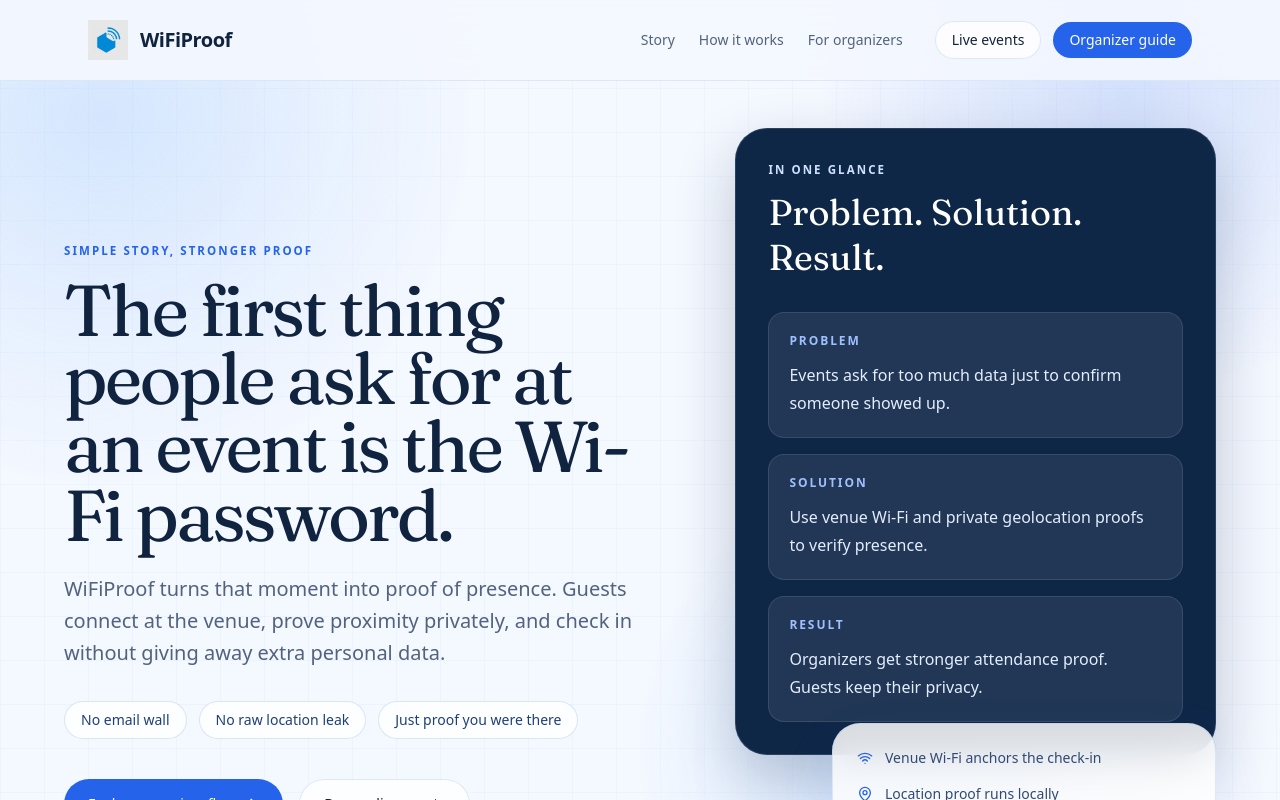
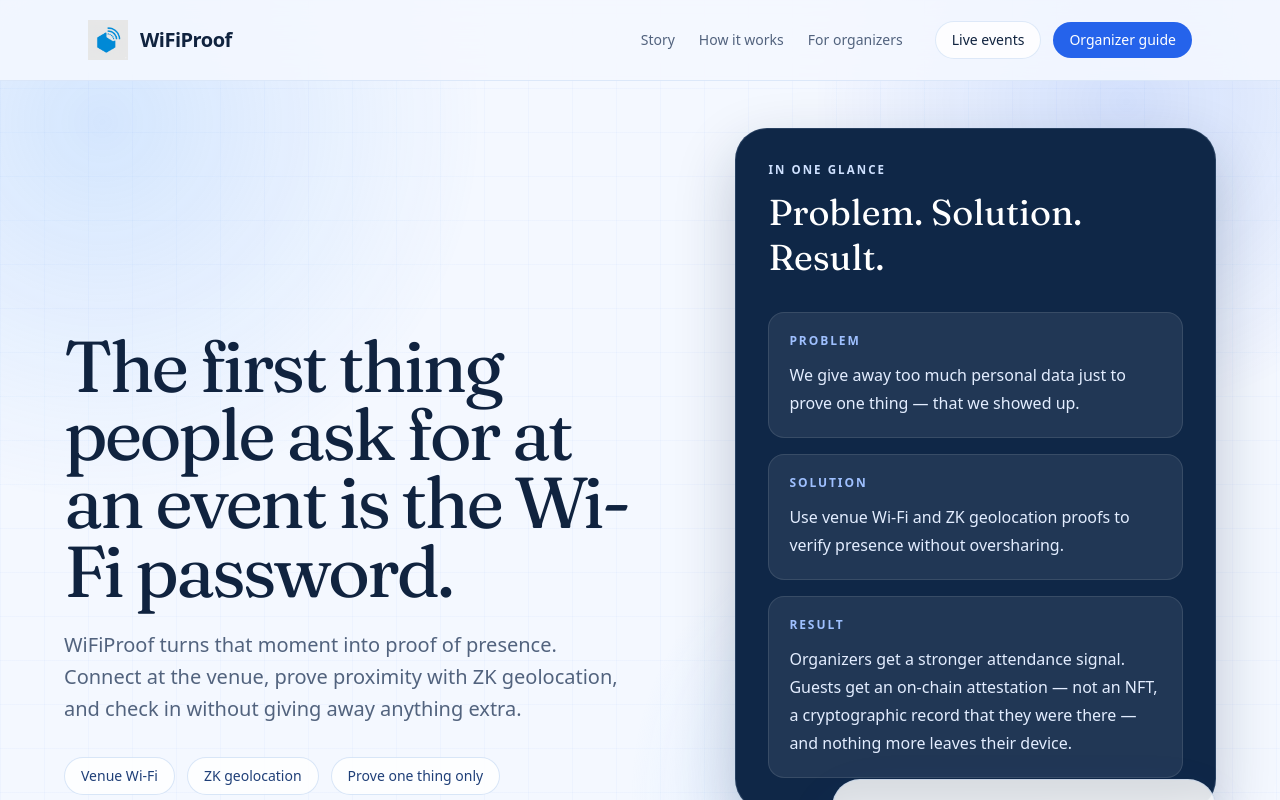
Before and after one commit to WifiproofProtocol/wifiproof-v2, a Next.js app in the folder packages/web/: page / in a window 1280 px wide. Shown: the top 800 px of the page. Built offline with nearby package versions, Linux system fonts and the light colour scheme.

Commit message:
copy(hero): remove robotic kicker, reframe pills and problem/result cards

```diff
--- a/packages/web/src/components/landing/Hero.tsx
+++ b/packages/web/src/components/landing/Hero.tsx
@@ -23,25 +23,24 @@ export default function Hero() {
           transition={{ duration: 0.7 }}
           className="max-w-2xl"
         >
-          <p className="section-kicker">Simple story, stronger proof</p>
           <h1 className="display-type mt-4 text-5xl leading-[0.95] tracking-[-0.04em] text-[#10233f] md:text-7xl">
             The first thing people ask for at an event is the Wi-Fi password.
           </h1>
           <p className="mt-6 text-lg leading-8 text-[#52637e] md:text-xl">
-            WiFiProof turns that moment into proof of presence. Guests connect at
-            the venue, prove proximity privately, and check in without giving away
-            extra personal data.
+            WiFiProof turns that moment into proof of presence. Connect at the
+            venue, prove proximity with ZK geolocation, and check in without
+            giving away anything extra.
           </p>
 
           <div className="mt-8 flex flex-wrap gap-3 text-sm font-medium text-[#1f3f78]">
             <span className="rounded-full border border-[#93b7e8]/35 bg-white/82 px-4 py-2">
-              No email wall
+              Venue Wi-Fi
             </span>
             <span className="rounded-full border border-[#93b7e8]/35 bg-white/82 px-4 py-2">
-              No raw location leak
+              ZK geolocation
             </span>
             <span className="rounded-full border border-[#93b7e8]/35 bg-white/82 px-4 py-2">
-              Just proof you were there
+              Prove one thing only
             </span>
           </div>
 
@@ -83,7 +82,7 @@ export default function Hero() {
                   Problem
                 </p>
                 <p className="mt-3 text-base leading-7 text-[#e3edff]">
-                  Events ask for too much data just to confirm someone showed up.
+                  We give away too much personal data just to prove one thing — that we showed up.
                 </p>
               </div>
               <div className="rounded-2xl border border-white/10 bg-white/8 p-5">
@@ -91,7 +90,7 @@ export default function Hero() {
                   Solution
                 </p>
                 <p className="mt-3 text-base leading-7 text-[#e3edff]">
-                  Use venue Wi-Fi and private geolocation proofs to verify presence.
+                  Use venue Wi-Fi and ZK geolocation proofs to verify presence without oversharing.
                 </p>
               </div>
               <div className="rounded-2xl border border-white/10 bg-white/8 p-5">
@@ -99,7 +98,7 @@ export default function Hero() {
                   Result
                 </p>
                 <p className="mt-3 text-base leading-7 text-[#e3edff]">
-                  Organizers get stronger attendance proof. Guests keep their privacy.
+                  Organizers get a stronger attendance signal. Guests get an on-chain attestation — not an NFT, a cryptographic record that they were there — and nothing more leaves their device.
                 </p>
               </div>
             </div>
@@ -117,7 +116,7 @@ export default function Hero() {
               </div>
               <div className="flex items-center gap-3">
                 <ShieldCheck className="h-4 w-4 text-[#2563eb]" />
-                <span>The final claim is privacy-preserving</span>
+                <span>On-chain attestation, not a data form</span>
               </div>
             </div>
           </div>
```
